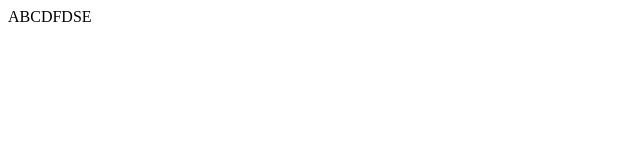
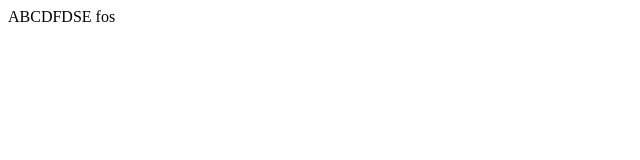
Before and after one commit to GCPDtang/resume, a plain HTML site: page index.html in a window 1280 px wide. Shown: the full height of the page, 0-640 px from the left. Drawn offline with Linux system fonts and the light colour scheme.

Commit message:
Update index.html

```diff
--- a/index.html
+++ b/index.html
@@ -1,5 +1,5 @@
 <html>
   <body>
-  ABCDFDSE
+  ABCDFDSE fos
   </body>
 </html>
```
